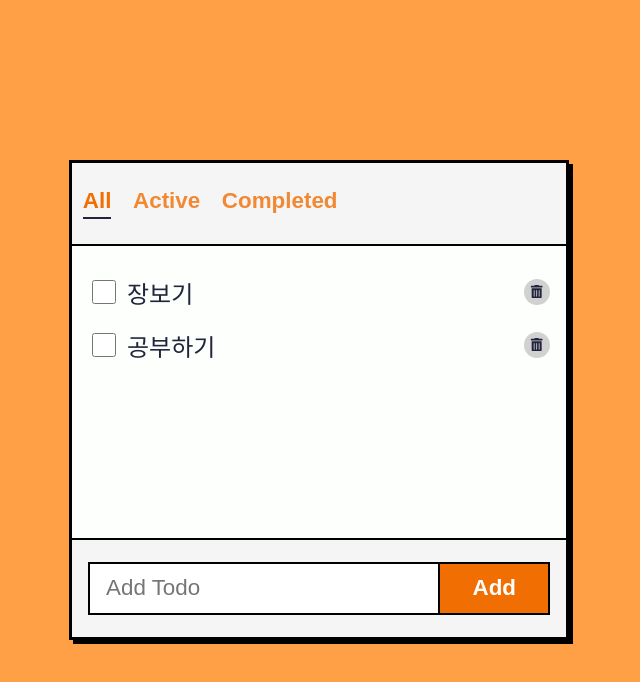
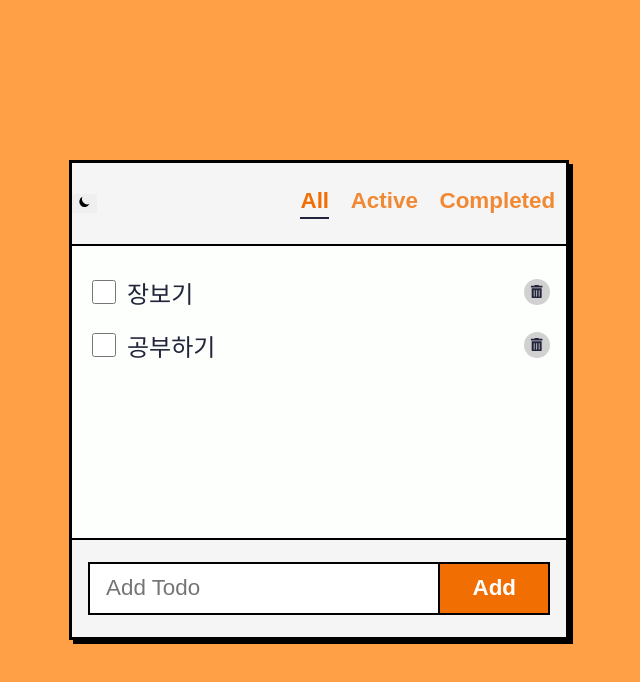
Before and after one commit to chaehaeun/Dreamcoding-react-todolist, a React (Create React App) app: page / in a window 1280 px wide. Shown: the top 682 px of the page, without its empty margins (321-961 px from the left). Built offline with nearby package versions, Linux system fonts and the light colour scheme.

Commit message:
[add] 8.18 다크모드 셋팅 기억하기

```diff
--- a/src/App.jsx
+++ b/src/App.jsx
@@ -2,16 +2,17 @@ import { useState } from "react";
 import "./App.css";
 import Header from "./components/Header/Header";
 import TodoList from "./components/TodoList/TodoList";
+import { DarkModeProvider } from "./context/DarkModeContext";
 
 const filters = ["all", "active", "completed"];
 function App() {
   const [filter, setFilter] = useState(filters[0]);
 
   return (
-    <>
+    <DarkModeProvider>
       <Header filters={filters} filter={filter} onFilterChange={setFilter} />
       <TodoList filter={filter} />
-    </>
+    </DarkModeProvider>
   );
 }
 
--- a/src/components/Header/Header.jsx
+++ b/src/components/Header/Header.jsx
@@ -1,9 +1,16 @@
 import React from "react";
 import styles from "./Header.module.css";
+import { useDarkMode } from "../../context/DarkModeContext";
+import { HiSun, HiMoon } from "react-icons/hi";
 
 const Header = ({ filters, filter, onFilterChange }) => {
+  const { darkMode, toggleDarkMode } = useDarkMode();
+
   return (
     <header className={styles.header}>
+      <button onClick={toggleDarkMode}>
+        {!darkMode ? <HiMoon /> : <HiSun />}
+      </button>
       <ul className={styles.filters}>
         {filters.map((value, index) => (
           <li key={index}>
--- /dev/null
+++ b/src/context/DarkModeContext.jsx
@@ -0,0 +1,37 @@
+import { createContext, useContext, useEffect, useState } from "react";
+
+const DarkModeContext = createContext();
+
+export const DarkModeProvider = ({ children }) => {
+  const [darkMode, setDarkMode] = useState(false);
+  const toggleDarkMode = () => {
+    setDarkMode(!darkMode);
+    updateDarkMode(!darkMode);
+  };
+
+  useEffect(() => {
+    const isDark =
+      localStorage.theme === "dark" ||
+      (!("theme" in localStorage) &&
+        window.matchMedia("(prefers-color-scheme: dark)").matches);
+    setDarkMode(isDark);
+    updateDarkMode(isDark);
+  }, []);
+
+  return (
+    <DarkModeContext.Provider value={{ darkMode, toggleDarkMode }}>
+      {children}
+    </DarkModeContext.Provider>
+  );
+};
+
+function updateDarkMode(darkMode) {
+  if (darkMode) {
+    document.documentElement.classList.add("dark");
+    localStorage.theme = "dark";
+  } else {
+    document.documentElement.classList.remove("dark");
+    localStorage.theme = "light";
+  }
+}
+export const useDarkMode = () => useContext(DarkModeContext);
```
